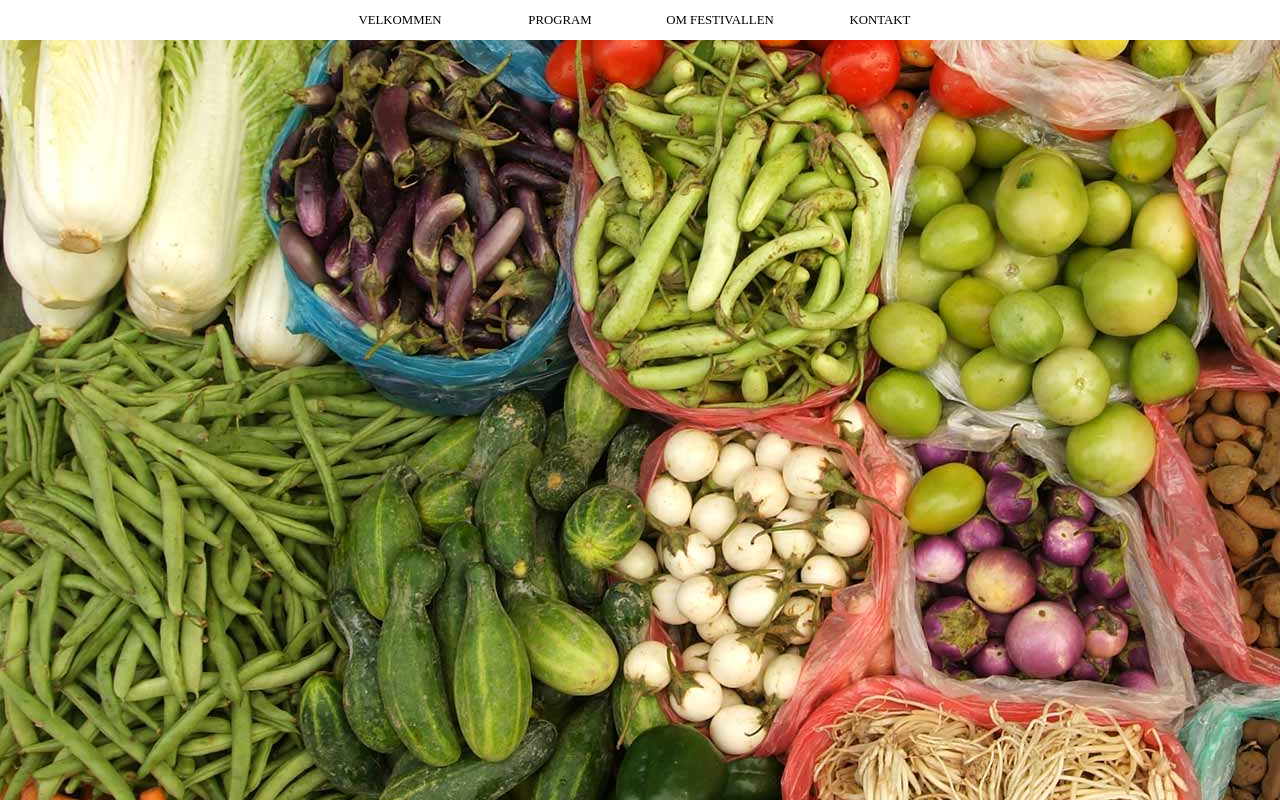
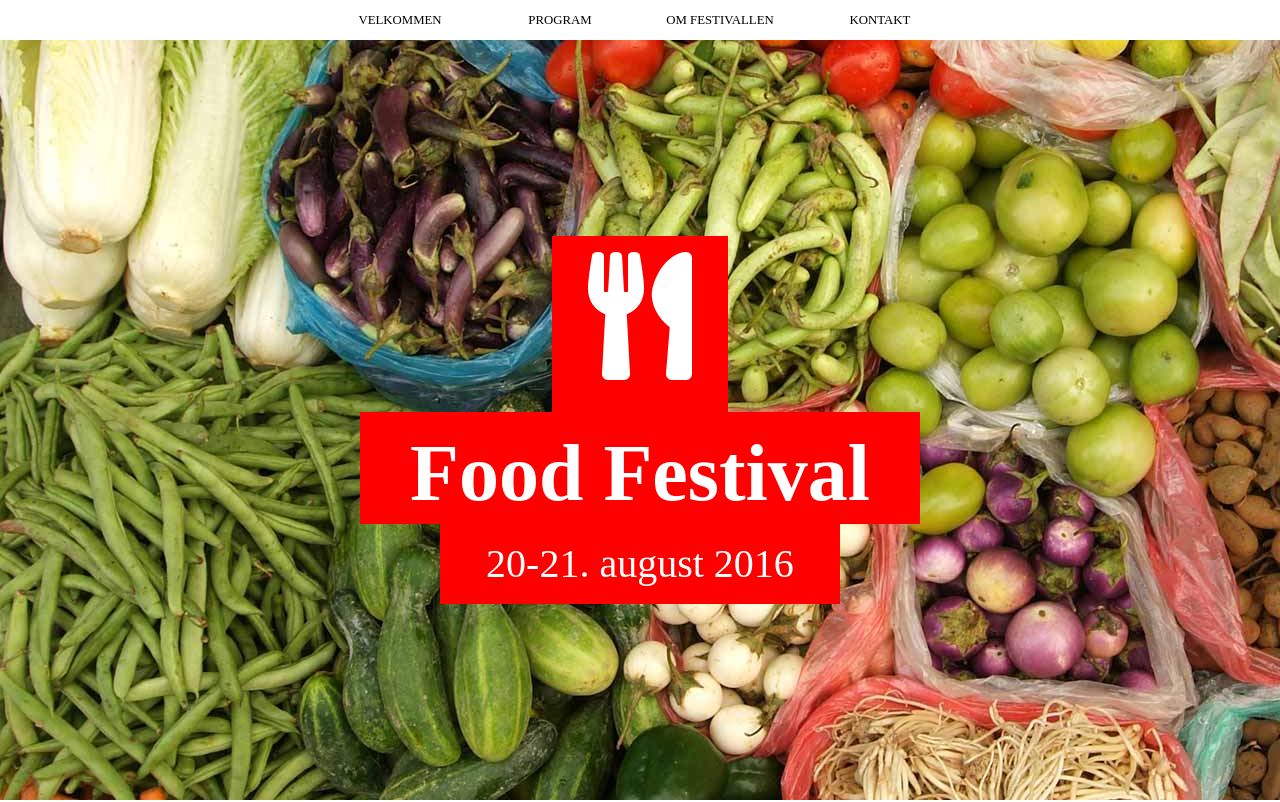
Before and after one commit to Jimmy-B-Poulsen/Food-Festival, a plain HTML site: page index.html in a window 1280 px wide. Shown: the top 802 px of the page. Drawn offline with Linux system fonts and the light colour scheme.

Commit message:
done with header for now.

```diff
--- a/index.html
+++ b/index.html
@@ -1,6 +1,7 @@
 <!DOCTYPE html>
 <html lang="en">
 <head>
+    <link rel="stylesheet" href="https://cdnjs.cloudflare.com/ajax/libs/font-awesome/5.13.0/css/all.min.css">
     <link rel="stylesheet" href="style.css">
     <meta charset="UTF-8">
     <meta name="viewport" content="width=device-width, initial-scale=1.0">
@@ -14,7 +15,9 @@
         <p><a href="">KONTAKT</a></p>
     </nav>
     <header>
-
+        <i class="fas fa-utensils"></i>
+        <h1>Food Festival</h1>
+        <p>20-21. august 2016</p>
     </header>
     <section>
         <article>
--- a/style.css
+++ b/style.css
@@ -52,4 +52,41 @@ header{
     background-image: url("/Food-Festival/food-festival-materialer/bg-image.jpg");
     width: 100%;
     height: 95vh;
+    display: grid;
+    grid-template-columns: auto 5rem 7rem 11rem 7rem 5rem auto;
+    grid-template-rows: auto 11rem 7rem 5rem auto;
+    font-size: 1.5rem;
 }
+
+header i{
+    grid-column: 4/5;
+    grid-row: 2/3;
+    text-align: center;
+    padding: 1rem;
+    font-size: 8rem;
+    background-color: red;
+    color: white;
+    margin: 0;
+}
+
+header h1{
+    grid-column: 2/7;
+    grid-row: 3/4;
+    text-align: center;
+    padding: 1rem;
+    font-size: 5rem;
+    background-color: red;
+    color: white;
+    margin: 0;
+}
+
+header p{
+    grid-column: 3/6;
+    grid-row: 4/5;
+    text-align: center;
+    padding: 1rem;
+    font-size: 2.5rem;
+    background-color: red;
+    color: white;
+    margin: 0;
+}
```
